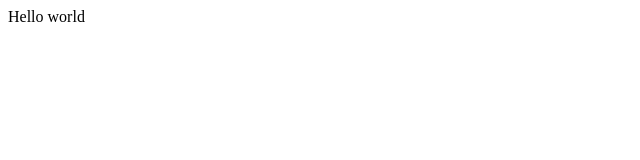
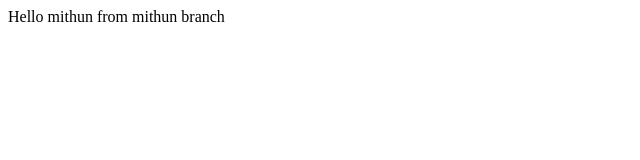
Before and after one commit to SachinKn-notes/Selenium-framework, a plain HTML site: page folder-test/index.html in a window 1280 px wide. Shown: the whole page, without its empty margins (0-640 px from the left). Drawn offline with Linux system fonts and the light colour scheme.

Commit message:
modified html file.

```diff
--- a/folder-test/index.html
+++ b/folder-test/index.html
@@ -6,6 +6,6 @@
     <title>Sachin website</title>
 </head>
 <body>
-    Hello world
+    Hello mithun from mithun branch
 </body>
 </html>
```
